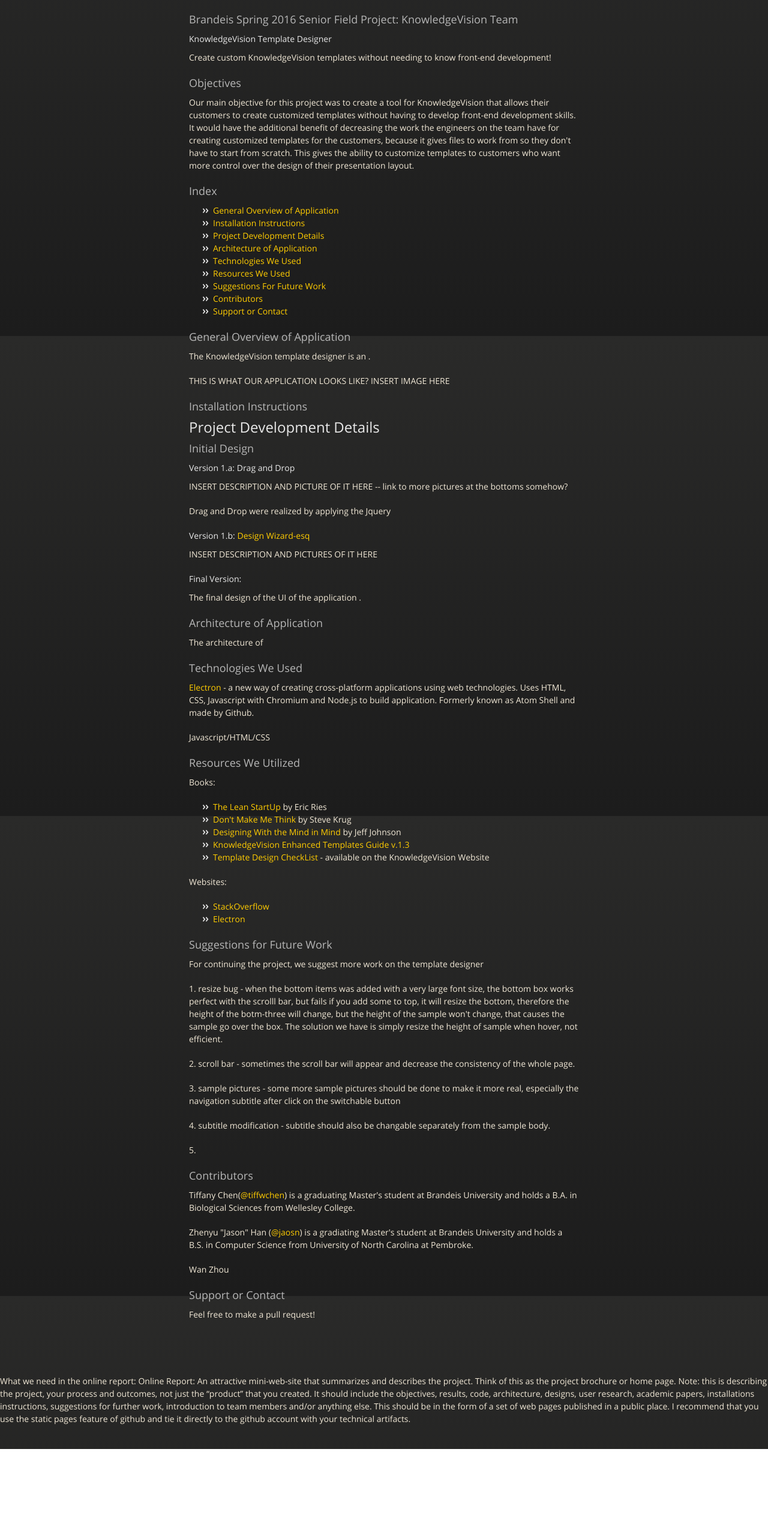
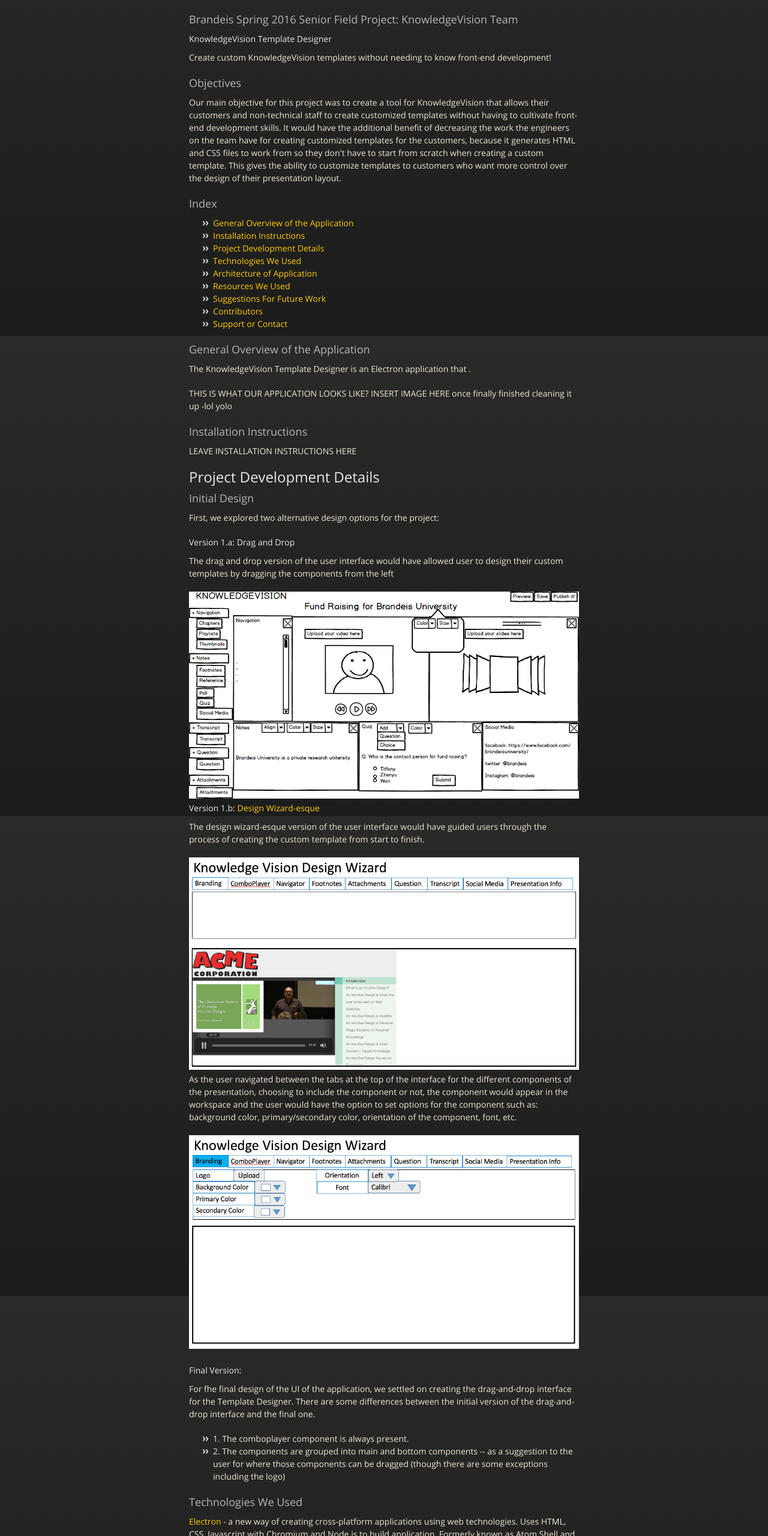
Before and after one commit to SeniorFieldProjectKVTeam/SeniorFieldProjectKVTeam.github.io, a plain HTML site: page index.html in a window 1280 px wide. Shown: the part 240-2800 px from the top of the page at 60% size. Before the commit the page ends 2655 px from the top, so only its background shows below. Drawn offline with nearby package versions, Linux system fonts and the light colour scheme.

Commit message:
added some pictures

```diff
--- a/index.html
+++ b/index.html
@@ -43,58 +43,77 @@
 <h3>
 <a id="designer-templates" class="anchor" href="#designer-templates" aria-hidden="true"><span aria-hidden="true" class="octicon octicon-link"></span></a>Objectives</h3>
 
-<p>Our main objective for this project was to create a tool for KnowledgeVision that allows their customers to create customized templates without having to develop front-end development skills. It would have the additional benefit of decreasing the work the engineers on the team have for creating customized templates for the customers, because it gives files to work from so they don't have to start from scratch. This gives the ability to customize templates to customers who want more control over the design of their presentation layout.</p>
+<p>Our main objective for this project was to create a tool for KnowledgeVision that allows their customers and non-technical staff to create customized templates without having to cultivate front-end development skills. It would have the additional benefit of decreasing the work the engineers on the team have for creating customized templates for the customers, because it generates HTML and CSS files to work from so they don't have to start from scratch when creating a custom template. This gives the ability to customize templates to customers who want more control over the design of their presentation layout.</p>
 
 <h3>Index</h3>
 <ul>
-	<li><a href="#1">General Overview of Application</a></li>
+	<li><a href="#1">General Overview of the Application</a></li>
 	<li><a href="#2">Installation Instructions</a></li>
 	<li><a href="#3">Project Development Details</a></li>
-	<li><a href="#4">Architecture of Application</a></li>
-	<li><a href="#5">Technologies We Used</a></li>
+	<li><a href="#4">Technologies We Used</a></li>
+	<li><a href="#5">Architecture of Application</a></li>
 	<li><a href="#6">Resources We Used</a></li>
 	<li><a href="#7">Suggestions For Future Work</a></li>
 	<li><a href="#8">Contributors</a></li>
 	<li><a href="#9">Support or Contact</a></li>
 </ul>
 
-<h3 id="1">General Overview of Application</h3>
+<h3 id="1">General Overview of the Application</h3>
 
-<p>The KnowledgeVision template designer is an .</p>
+<p>The KnowledgeVision Template Designer is an Electron application that .</p>
 
-<p>THIS IS WHAT OUR APPLICATION LOOKS LIKE? INSERT IMAGE HERE </p>
+<p>THIS IS WHAT OUR APPLICATION LOOKS LIKE? INSERT IMAGE HERE once finally finished cleaning it up -lol yolo </p>
 
 <h3 id="2">Installation Instructions</h3>
 
+<p>LEAVE INSTALLATION INSTRUCTIONS HERE</p>
 
 <h2 id="3">Project Development Details </h2>
 <h3>Initial Design</h3>
+<p>First, we explored two alternative design options for the project:</p>
 
 <h4>Version 1.a: Drag and Drop</h4>
 
-<p>INSERT DESCRIPTION AND PICTURE OF IT HERE -- link to more pictures at the bottoms somehow? </p>
+<p>The drag and drop version of the user interface would have allowed user to design their custom templates by dragging the components from the left  </p>
 
-<p>Drag and Drop were realized by applying the Jquery</p>
+<img src="1a.png"></img>
 
-<h4>Version 1.b: <a href="https://github.com/SeniorFieldProjectKVTeam/OtherDocuments/blob/master/KVDesignWizardPrototype1.pptx">Design Wizard-esq</a></h4>
 
-<p>INSERT DESCRIPTION AND PICTURES OF IT HERE</p>
+
+<h4>Version 1.b: <a href="https://github.com/SeniorFieldProjectKVTeam/OtherDocuments/blob/master/KVDesignWizardPrototype1.pptx">Design Wizard-esque</a></h4>
+<p>The design wizard-esque version of the user interface would have guided users through the process of creating the custom template from start to finish.</p>
+<img src="1b1.png"></img>
+<p>As the user navigated between the tabs at the top of the interface for the different components of the presentation, choosing to include the component or not, the component would appear in the workspace and the user would have the option to set options for the component such as: background color, primary/secondary color, orientation of the component, font, etc.</p>
+<img src="1b2.png"></img>
+<p></p>
 
 <h4>Final Version:</h4>
 
-<p>The final design of the UI of the application   . </p>
+<p>For fhe final design of the UI of the application, we settled on creating the drag-and-drop interface for the Template Designer. There are some differences between the initial version of the drag-and-drop interface and the final one.</p>
 
-<h3 id="4">Architecture of Application</h3>
+<ul>
+	<li>1. The comboplayer component is always present.</li>
+	<li>2. The components are grouped into main and bottom components -- as a suggestion to the user for where those components can be dragged (though there are some exceptions including the logo)</li>
+</ul>
 
-<p>The architecture of </p>
 
-<h3 id="5">
+
+<h3 id="4">
 <a id="designer-templates" class="anchor" href="#designer-templates" aria-hidden="true"><span aria-hidden="true" class="octicon octicon-link"></span></a>Technologies We Used</h3>
-
 
 <p><a href="http://electron.atom.io/">Electron</a> - a new way of creating cross-platform applications using web technologies. Uses HTML, CSS, Javascript with Chromium and Node.js to build application. Formerly known as Atom Shell and made by Github.</p>
 
-<p>Javascript/HTML/CSS</p>
+<p>Front-end:
+	<ul>
+		<li>Javascript (JQuery, Ajax)</li>
+		<li>HTML</li>
+		<li>CSS</li>
+	</ul>
+</p>
+
+<h3 id="5">Architecture of Application</h3>
+
+<p>The architecture of the KnowledgeVision Template Designer is: IMAGE HERE?</p>
 
 <h3 id="6">
 <a id="creating-pages-manually" class="anchor" href="#creating-pages-manually" aria-hidden="true"><span aria-hidden="true" class="octicon octicon-link"></span></a>Resources We Utilized</h3>
@@ -104,9 +123,14 @@
 		<li><a href="http://theleanstartup.com/">The Lean StartUp</a> by Eric Ries</li>
 		<li><a href="http://www.amazon.com/Dont-Make-Me-Think-Usability/dp/0321344758">Don't Make Me Think</a> by Steve Krug</li>
 		<li><a href="http://www.amazon.com/Designing-Mind-Simple-Understanding-Interface/dp/012375030X">Designing With the Mind in Mind</a> by Jeff Johnson</li>
+	</ul></p>
+
+<p>Documents:
+	<ul>
 		<li><a href="http://SeniorFieldProjectKVTeam.github.io/EnhancedTemplatesGuidev1.3.pdf">KnowledgeVision Enhanced Templates Guide v.1.3</a></li>
 		<li><a href="http://SeniorFieldProjectKVTeam.github.io/Template_Checklist_Final_8fa76aad-1922-4cee-b180-5a3a82e63b97.pdf">Template Design CheckList</a> - available on the KnowledgeVision Website</li>
-	</ul></p>
+	</ul>
+</p>
 
 <p>Websites:
 	<ul>
@@ -117,7 +141,7 @@
 
 <h3 id="7">Suggestions for Future Work</h3>
 
-<p>For continuing the project, we suggest more work on the template designer</p>
+<p>For continuing the project, we suggest the following added features to the template designer:</p>
 
 <p>1. resize bug - when the bottom items was added with a very large font size, the bottom box works perfect with the scrolll bar, but fails if you add some to top, it will resize the bottom, therefore the height of the botm-three will change, but the height of the sample won't change, that causes the sample go over the box. The solution we have is simply resize the height of sample when hover, not efficient.</p>
 
@@ -132,11 +156,11 @@
 <h3 id="8">
 <a id="authors-and-contributors" class="anchor" href="#authors-and-contributors" aria-hidden="true"><span aria-hidden="true" class="octicon octicon-link"></span></a>Contributors</h3>
 
-<p>Tiffany Chen(<a href="https://github.com/tiffwchen" class="user-mention">@tiffwchen</a>) is a graduating Master's student at Brandeis University and holds a B.A. in Biological Sciences from Wellesley College.</p>
+<p>Tiffany Chen (<a href="https://github.com/tiffwchen" class="user-mention">@tiffwchen</a>) is a graduating Master's student at Brandeis University and holds a B.A. in Biological Sciences from Wellesley College. You can check out her personal <a href='https://tiffwchen.github.io'>website</a>.</p>
 
-<p>Zhenyu "Jason" Han (<a href="https://github.com/jaosn" class="user-mention">@jaosn</a>) is a gradiating Master's student at Brandeis University and holds a B.S. in Computer Science from University of North Carolina at Pembroke. </p>
+<p>Zhenyu "Jason" Han (<a href="https://github.com/jaosn" class="user-mention">@jaosn</a>) is a graduating Master's student at Brandeis University and holds a B.S. in Computer Science from University of North Carolina at Pembroke. </p>
 
-<p>Wan Zhou</p>
+<p>Wan Zhou (<a href="https://github.com/wan-zhou" class="user-mention">@wan-zhou</a>) is a graduating Master's student at Brandeis University.</p>
 
 <h3 id="9">
 <a id="support-or-contact" class="anchor" href="#support-or-contact" aria-hidden="true"><span aria-hidden="true" class="octicon octicon-link"></span></a>Support or Contact</h3>
```
Also changed, not shown: 1a.png (added), 1b1.png (added), 1b2.png (added).
